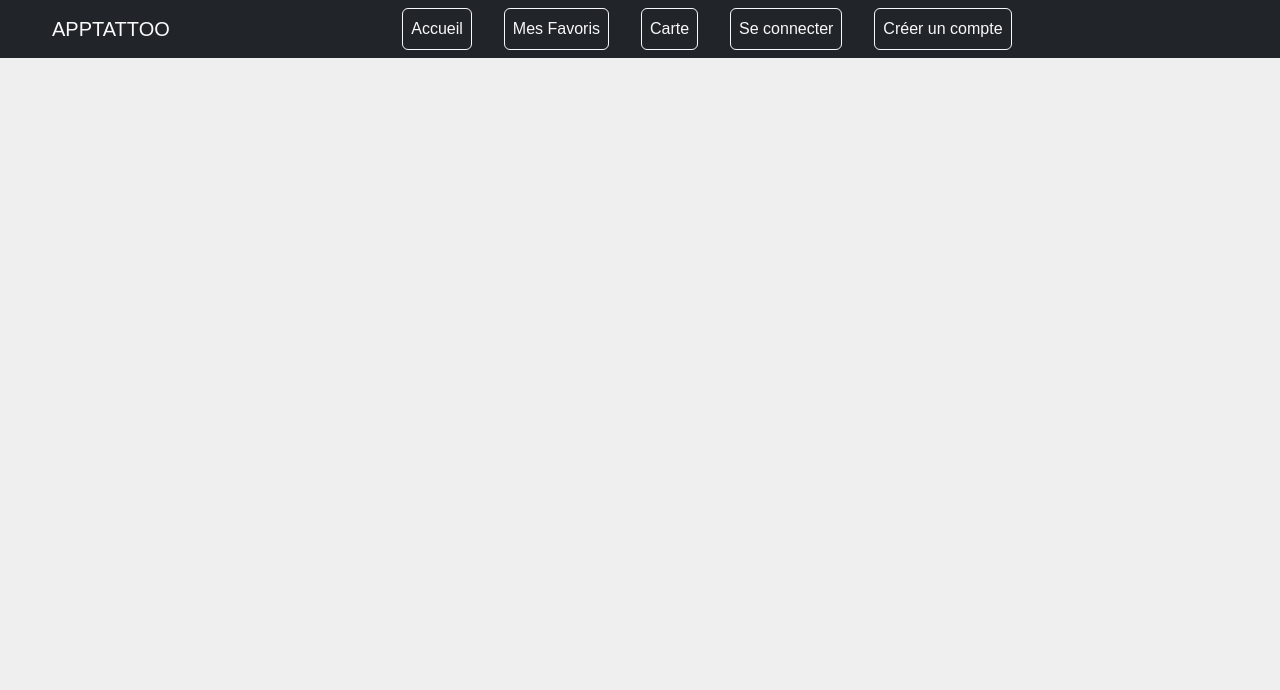
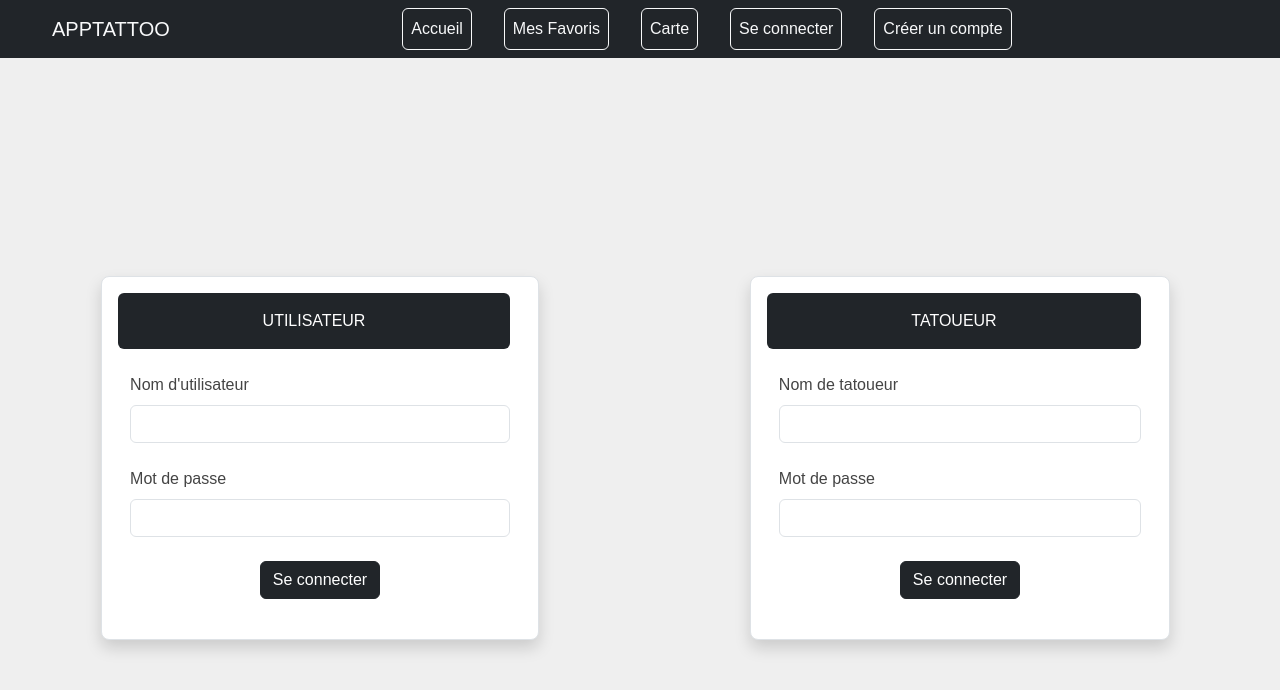
Before and after one commit to sean-vergauwen/tattooReactJS, a React (Create React App) app in the folder client/: page /connect in a window 1280 px wide. Shown: the top 690 px of the page. Built offline with nearby package versions, Linux system fonts and the light colour scheme; no server answers.

Commit message:
Add connect page

```diff
--- a/client/src/App.js
+++ b/client/src/App.js
@@ -6,6 +6,7 @@ import Navbar from "./components/navbar";
 import Content from "./components/Content";
 import Edit from "./components/edit";
 import Create from "./components/create";
+import Connect from "./components/connect";
 import Carte from "./components/carte";
 import TatoueurProfil from "./components/TatoueurProfil";
 import styles from "./App.module.css";
@@ -25,6 +26,7 @@ const App = () => {
         <Route path="/edit/:id" element={<Edit />} />
         <Route path="/create" element={<Create />} />
         <Route path="/carte" element={<Carte />} />
+        <Route path="/connect" element={<Connect />} />
         <Route path="/tatoueur/:id" element={<TatoueurProfil />} />
       </Routes>
 
--- a/client/src/components/TatoueurProfil.js
+++ b/client/src/components/TatoueurProfil.js
@@ -37,7 +37,7 @@ function TatoueurProfil() {
             });
 
             if (!response.ok) {
-                console.log("je suis ici")
+
                 throw new Error(`Une erreur est survenue : ${response.statusText}`);
 
             }
@@ -68,6 +68,7 @@ function TatoueurProfil() {
                 <p>Addresse : {tatoueur.address} </p>
                 <p>Identifiant : {id} </p>
                 <p>Site web : <a href={tatoueur.website} target='_blank'>{tatoueur.website}</a> </p>
+                <button onClick={() => setShowReviewInput(true)} className='btn btn-primary d-flex  p-10 mb-20' >Ajouter en favoris</button>
                 <h3 className='my-30'>Avis : </h3>
                 {showReviewInput ? (
                     <>
@@ -77,7 +78,7 @@ function TatoueurProfil() {
                             onChange={(e) => setReviewText(e.target.value)}
                             placeholder="Laissez votre avis ici..."
                         />
-                        <button onClick={handleSaveReview} className='btn btn-primary d-flex   p-10 mb-20'>Enregistrer l'avis</button>
+                        <button className='btn btn-primary d-flex   p-10 mb-20'>Enregistrer l'avis</button>
                     </>
                 ) : (
                     <button onClick={() => setShowReviewInput(true)} className='btn btn-primary d-flex  p-10 mb-20' >Laisser un avis</button>
--- /dev/null
+++ b/client/src/components/connect.js
@@ -0,0 +1,164 @@
+import React, { useEffect, useState } from "react";
+import { useNavigate } from "react-router";
+import Select from 'react-select';
+
+export default function Connect() {
+  // Notez que l'état initial pour styleId est maintenant un tableau
+  const [form, setForm] = useState({
+    name: "",
+    position: "",
+    level: "",
+    styleId: [],
+  });
+  const [records, setRecords] = useState([]);
+
+  const styleOptions = records.map((record) => ({
+    value: record._id,
+    label: record.nomStyle
+  }));
+
+  useEffect(() => {
+    async function getRecords() {
+      const response = await fetch(`http://localhost:5001/style/`);
+      if (!response.ok) {
+        const message = `An error occurred: ${response.statusText}`;
+        window.alert(message);
+        return;
+      }
+      const records = await response.json();
+      setRecords(records);
+    }
+    getRecords();
+  }, []);
+
+  const navigate = useNavigate();
+
+  function updateForm(value) {
+    return setForm((prev) => ({ ...prev, ...value }));
+  }
+
+  // Cette fonction est mise à jour pour gérer les multiples sélections
+  function handleStyleChange(selectedOptions) {
+    // Mise à jour de 'styleId' avec les identifiants sélectionnés
+    const styleIds = selectedOptions.map((option) => option.value);
+    updateForm({ styleId: styleIds });
+  }
+
+  async function onSubmit(e) {
+    e.preventDefault();
+    // Ici, la soumission inclut l'ensemble de l'état du formulaire, y compris le tableau des styles sélectionnés
+    const newPerson = { ...form };
+
+    await fetch("http://localhost:5001/record/add", {
+      method: "POST",
+      headers: {
+        "Content-Type": "application/json",
+      },
+      body: JSON.stringify(newPerson),
+    })
+    .catch(error => {
+      window.alert(error);
+      return;
+    });
+
+    // Réinitialiser le formulaire après la soumission
+    setForm({ name: "", position: "", level: "", styleId: [] });
+    navigate("/");
+  }
+  // This following section will display the form that takes the input from the user.
+  return (
+    <div>
+      <div id="container" class="d-flex">
+        <div className="container d-flex justify-content-center align-items-center min-vh-100">
+          <div className="row border rounded-3 p-3 bg-white shadow box-area">
+            <ul className="nav nav-pills nav-justified mb-3" id="ex1" role="tablist">
+              <div
+                className="nav-link p-3 mb-2 bg-dark text-white "
+                id="tab-login"
+                data-mdb-pill-init
+                href="#pills-login"
+                role="tab"
+                aria-controls="pills-login"
+                aria-selected="true"
+              > UTILISATEUR</div>
+            </ul>
+            <form onSubmit={onSubmit}>
+              <div className="form-outline mb-4">
+                <label className="form-label" htmlFor="username">Nom d'utilisateur</label>
+                <input
+                  type="text"
+                  className="form-control"
+                  id="username"
+                  value={form.username}
+                  onChange={(e) => updateForm({ name: e.target.value })}
+                />
+              </div>
+              <div className="form-outline mb-4">
+                <label className="form-label" htmlFor="usernamepassword">Mot de passe</label>
+                <input
+                  type="text"
+                  className="form-control"
+                  id="usernamepassword"
+                  value={form.usernamepassword}
+                  onChange={(e) => updateForm({ position: e.target.value })}
+                />
+              </div>
+              <div className="form-outline mb-4 d-flex justify-content-center ">
+                <input
+                  type="submit"
+                  value="Se connecter"
+                  className="btn btn-dark"
+                />
+              </div>
+            </form>
+          </div>
+        </div>
+
+        <div className="container d-flex justify-content-center align-items-center min-vh-100">
+          <div className="row border rounded-3 p-3 bg-white shadow box-area">
+            <ul className="nav nav-pills nav-justified mb-3" id="ex1" role="tablist">
+              <div
+                className="nav-link p-3 mb-2 bg-dark text-white"
+                id="tab-login"
+                data-mdb-pill-init
+                href="#pills-login"
+                role="tab"
+                aria-controls="pills-login"
+                aria-selected="true"
+              >TATOUEUR</div>
+            </ul>
+            <form onSubmit={onSubmit}>
+              <div className="form-outline mb-4">
+                <label className="form-label" htmlFor="name">Nom de tatoueur</label>
+                <input
+                  type="text"
+                  className="form-control"
+                  id="name"
+                  value={form.name}
+                  onChange={(e) => updateForm({ name: e.target.value })}
+                />
+              </div>
+              <div className="form-outline mb-4">
+                <label className="form-label" htmlFor="password">Mot de passe</label>
+                <input
+                  type="text"
+                  className="form-control"
+                  id="password"
+                  value={form.password}
+                  onChange={(e) => updateForm({ password: e.target.value })}
+                />
+              </div>
+              <div className="form-outline mb-4 d-flex justify-content-center ">
+                <input
+                  type="submit"
+                  value="Se connecter"
+                  className="btn btn-dark"
+                />
+              </div>
+            </form>
+          </div>
+        </div>
+      </div>
+    </div>
+  );
+}
```
